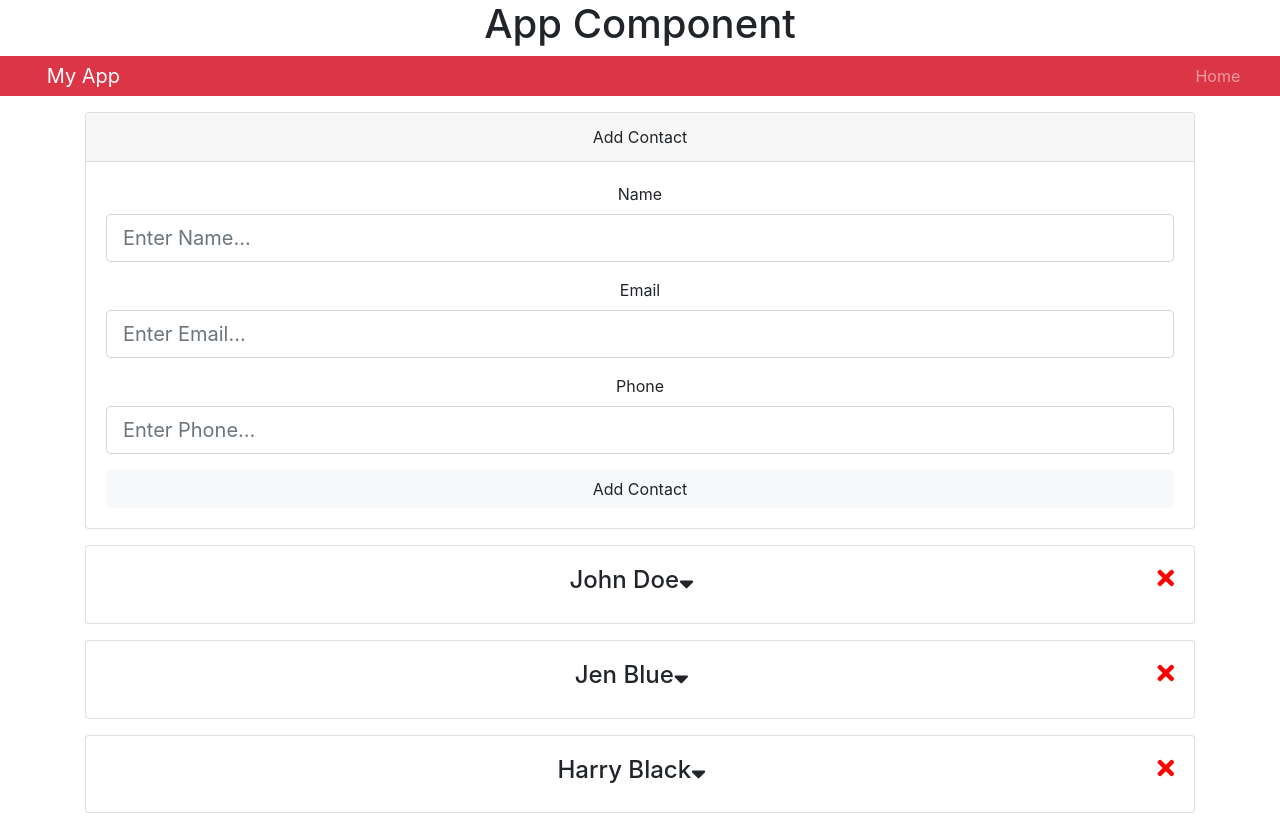
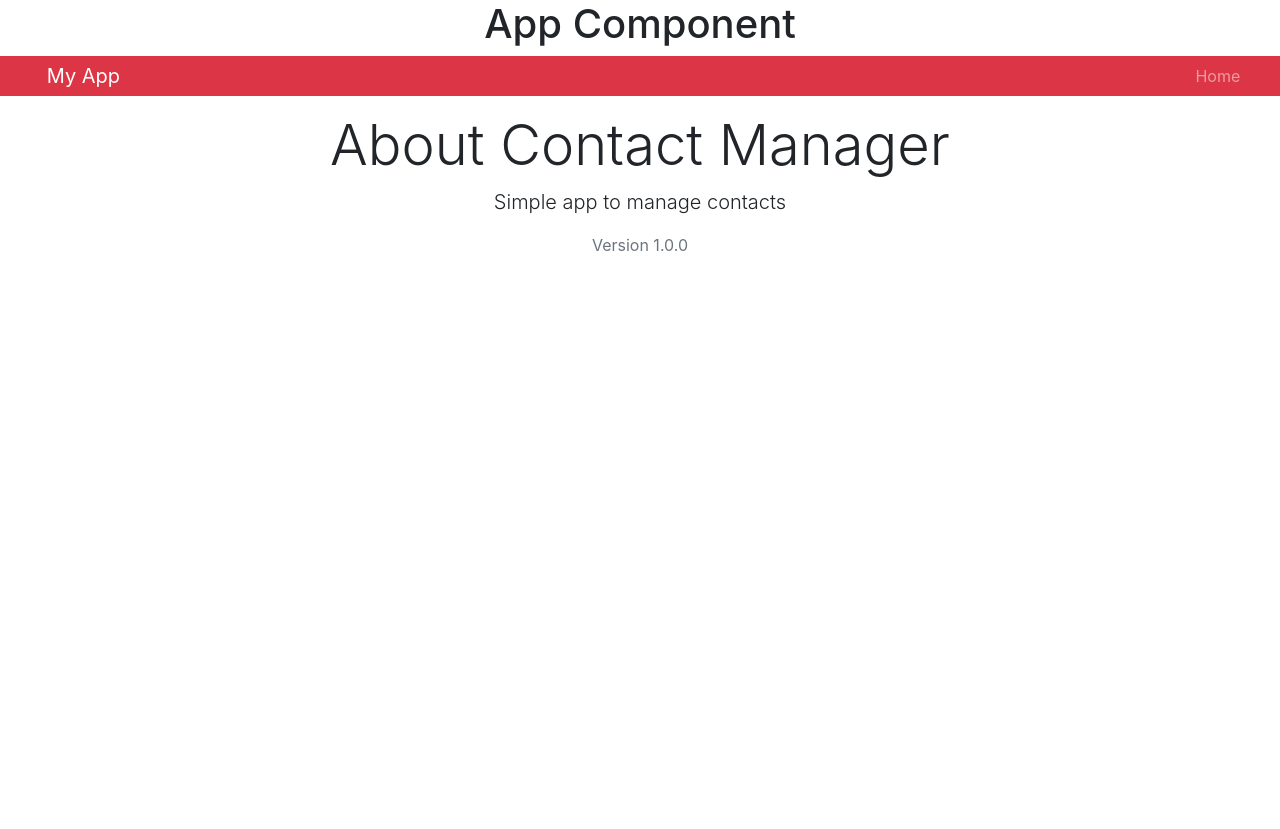
Before and after one commit to k3vnb/contact-manager-react, a React (Create React App) app: page /about in a window 1280 px wide. After the commit the page ends 800 px from the top, so only its background shows below. Built offline with nearby package versions, Linux system fonts and the light colour scheme.

Commit message:
set up react-router-dom

```diff
--- a/package.json
+++ b/package.json
@@ -7,6 +7,7 @@
     "classnames": "^2.2.6",
     "react": "^16.6.3",
     "react-dom": "^16.6.3",
+    "react-router-dom": "^4.3.1",
     "react-scripts": "2.1.1",
     "uuid": "^3.3.2"
   },
--- a/src/App.js
+++ b/src/App.js
@@ -1,8 +1,10 @@
 import React, { Component } from 'react';
+import { BrowserRouter as Router, Route, Switch } from 'react-router-dom';
 import 'bootstrap/dist/css/bootstrap.min.css';
 import './App.css';
 import { Provider } from './context';
 import Header from './components/layout/Header';
+import About from './components/pages/About';
 import Contacts from './components/contacts/Contacts';
 import AddContact from './components/contacts/AddContact';
 
@@ -10,14 +12,19 @@
   render() {
     return (
       <Provider>
+        <Router>
         <div className="App">
             <h1>App Component</h1>
             <Header />
             <div className="container">
-              <AddContact />
-              <Contacts />
+            <Switch>
+              <Route exact path="/" component={Contacts} />
+              <Route exact path="/contact/add" component={AddContact} />
+              <Route exact path="/about" component={About} />
+            </Switch>
             </div>
         </div>
+        </Router>
       </Provider>
     );
   }
--- a/src/components/contacts/Contacts.js
+++ b/src/components/contacts/Contacts.js
@@ -11,6 +11,9 @@
                 const { contacts } = value;
                 return (
                     <React.Fragment>
+                        <h1 className="display-4 mb-2">
+                            <span className="text-danger">Contact List</span>
+                        </h1>
                         {contacts.map(contact => (
                             <Contact
                                 key={contact.id}
--- /dev/null
+++ b/src/components/pages/About.js
@@ -0,0 +1,11 @@
+import React from 'react'
+
+export default function About() {
+  return (
+    <div>
+      <h1 className="display-4">About Contact Manager</h1>
+      <p className="lead">Simple app to manage contacts</p>
+      <p className="text-secondary">Version 1.0.0</p>
+    </div>
+  )
+}
```
Also changed, not shown: 1 other file (tests, documents, lock files or other folders).
